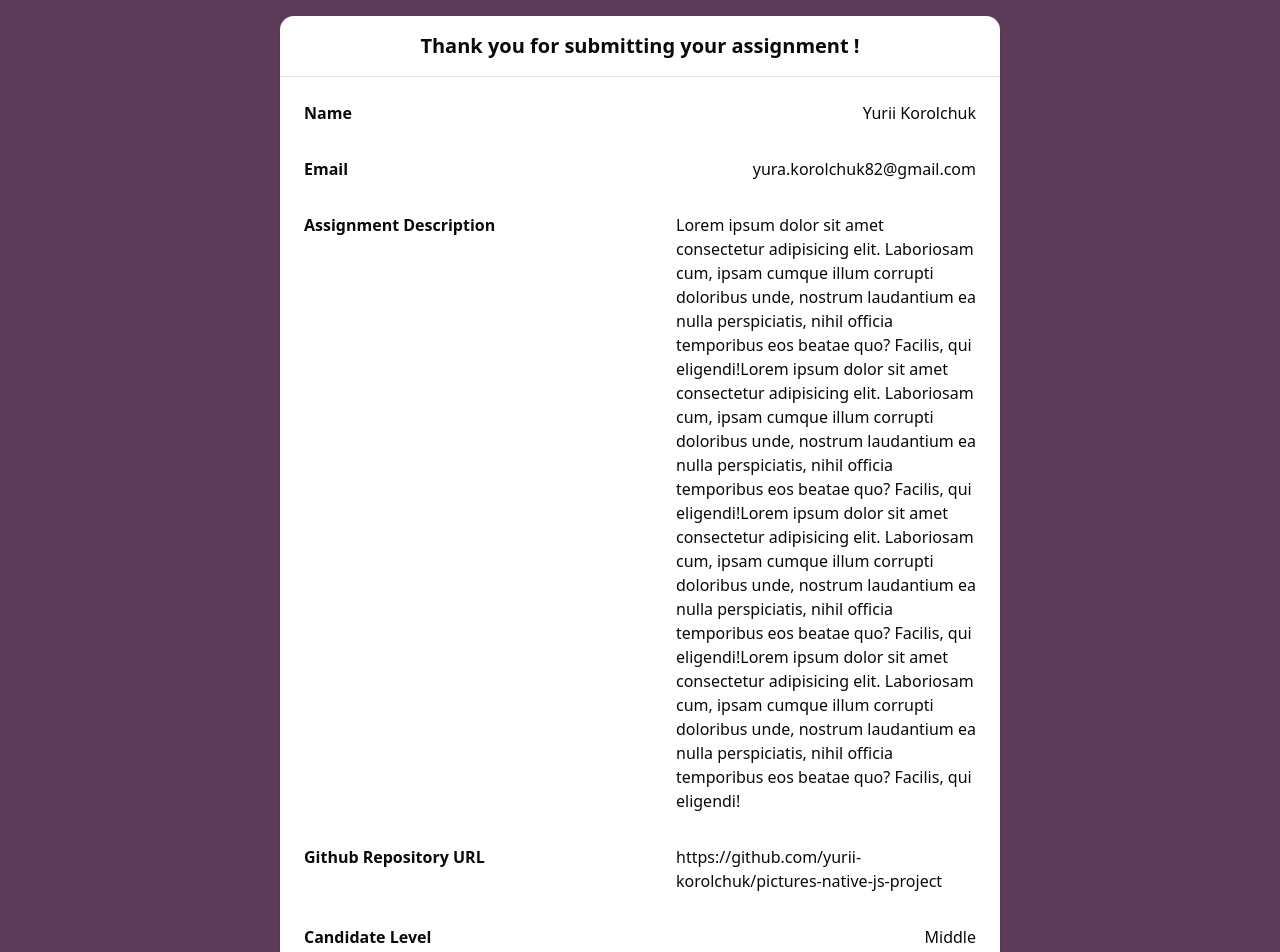
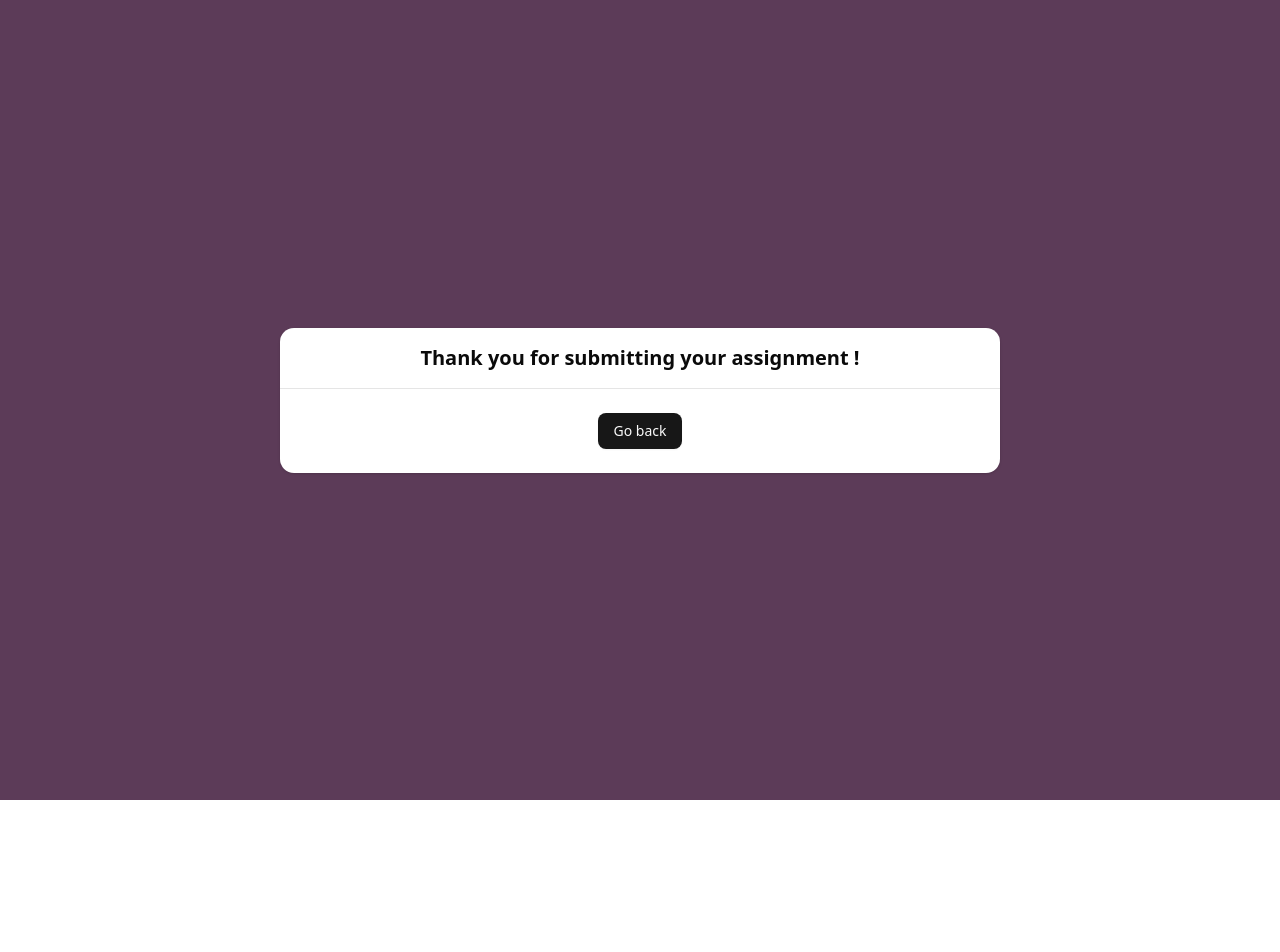
Before and after one commit to yurii-korolchuk/ale-ai-test, a Next.js app: page /thank-you in a window 1280 px wide. Shown: the top 952 px of the page. After the commit the page ends 800 px from the top, so only its background shows below. Built offline with nearby package versions, Linux system fonts and the light colour scheme.

Commit message:
feature:redirect to thank you page after submitting form

```diff
--- a/package.json
+++ b/package.json
@@ -20,6 +20,7 @@
     "lucide-react": "^0.485.0",
     "next": "15.2.4",
     "next-themes": "^0.4.6",
+    "qs": "^6.14.0",
     "react": "^19.0.0",
     "react-dom": "^19.0.0",
     "react-hook-form": "^7.55.0",
@@ -32,6 +33,7 @@
     "@eslint/eslintrc": "^3",
     "@tailwindcss/postcss": "^4",
     "@types/node": "^20",
+    "@types/qs": "^6.9.18",
     "@types/react": "^19",
     "@types/react-dom": "^19",
     "eslint": "^9",
--- a/src/app/thank-you/page.tsx
+++ b/src/app/thank-you/page.tsx
@@ -1,22 +1,19 @@
 import { AppCard } from "@/components/app-card";
+import { Button } from "@/components/ui";
 import { AssignmentFormValues, transformAssignmentFormLabels } from "@/data";
+import Link from "next/link";
 
-// TODO: REMOVE
-const EXAMPLE: AssignmentFormValues = {
-  name: "Yurii Korolchuk",
-  email: "yura.korolchuk82@gmail.com",
-  assignment_description:
-    "Lorem ipsum dolor sit amet consectetur adipisicing elit. Laboriosam cum, ipsam cumque illum corrupti doloribus unde, nostrum laudantium ea nulla perspiciatis, nihil officia temporibus eos beatae quo? Facilis, qui eligendi!Lorem ipsum dolor sit amet consectetur adipisicing elit. Laboriosam cum, ipsam cumque illum corrupti doloribus unde, nostrum laudantium ea nulla perspiciatis, nihil officia temporibus eos beatae quo? Facilis, qui eligendi!Lorem ipsum dolor sit amet consectetur adipisicing elit. Laboriosam cum, ipsam cumque illum corrupti doloribus unde, nostrum laudantium ea nulla perspiciatis, nihil officia temporibus eos beatae quo? Facilis, qui eligendi!Lorem ipsum dolor sit amet consectetur adipisicing elit. Laboriosam cum, ipsam cumque illum corrupti doloribus unde, nostrum laudantium ea nulla perspiciatis, nihil officia temporibus eos beatae quo? Facilis, qui eligendi!",
-  github_repo_url:
-    "https://github.com/yurii-korolchuk/pictures-native-js-project",
-  candidate_level: "Middle",
-};
+export default async function ThankYouPage({
+  searchParams,
+}: {
+  searchParams: Promise<AssignmentFormValues>;
+}) {
+  const queryParams = await searchParams;
 
-export default function ThankYouPage() {
   return (
     <AppCard header="Thank you for submitting your assignment !">
       <div className="flex flex-col space-y-8 w-full p-6">
-        {Object.entries(EXAMPLE).map(([key, value]) => (
+        {Object.entries(queryParams).map(([key, value]) => (
           <div
             key={key}
             className="flex flex-col sm:flex-row items-start justify-between"
@@ -27,6 +24,9 @@ export default function ThankYouPage() {
             <span className="sm:max-w-[300px]">{value}</span>
           </div>
         ))}
+        <Link href="/" className="self-center">
+          <Button>Go back</Button>
+        </Link>
       </div>
     </AppCard>
   );
--- a/src/components/assignment-form/assignment-form.tsx
+++ b/src/components/assignment-form/assignment-form.tsx
@@ -10,6 +10,9 @@ import { AssignmentFormValues, CandidateLevel, submitAssignment } from "@/data";
 import { yupResolver } from "@hookform/resolvers/yup";
 import * as yup from "yup";
 import { toast } from "sonner";
+import { useRouter } from "next/navigation";
+
+import * as qs from "qs";
 
 const schema = yup
   .object({
@@ -37,6 +40,8 @@ interface AssignmentFormProps {
 }
 
 export const AssignmentForm = ({ candidateLevels }: AssignmentFormProps) => {
+  const router = useRouter();
+
   const {
     control,
     register,
@@ -50,13 +55,18 @@ export const AssignmentForm = ({ candidateLevels }: AssignmentFormProps) => {
   const onSubmit: SubmitHandler<AssignmentFormValues> = async (data) => {
     const result = await submitAssignment(data);
 
-    if (result.success) {
-      reset();
-    } else {
+    if (!result.success) {
       toast.error("Something went wrong while submitting your assignment.", {
         description: result.errors?.join(" "),
       });
+
+      return;
     }
+
+    const params = qs.stringify(data);
+    router.push(`/thank-you?${params}`);
+
+    reset();
   };
 
   return (
```
Also changed, not shown: 1 other file (tests, documents, lock files or other folders).
